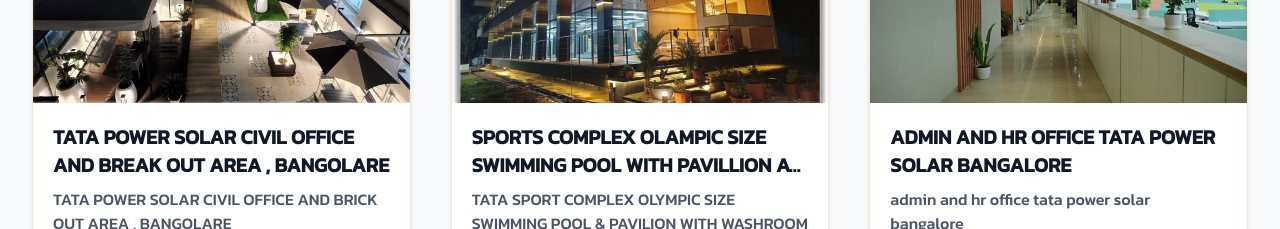
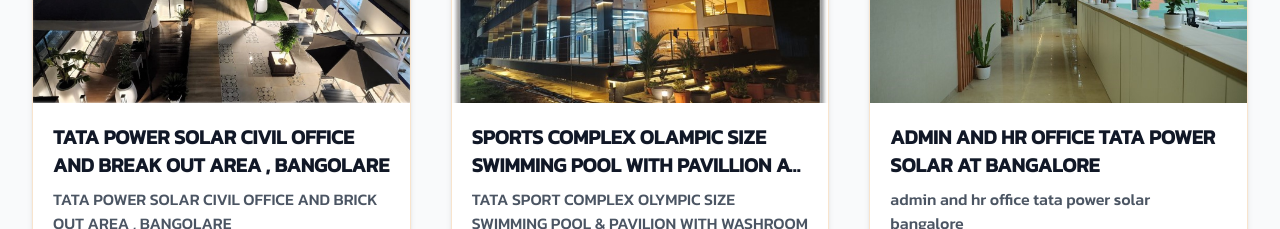
Before and after one commit to AkshayKalamkarr/supremeinfrastructure, a Next.js app: page /project/commercialprojects in a window 1280 px wide. Shown: the part 1020-1249 px from the top of the page. Built offline with nearby package versions, Linux system fonts and the light colour scheme.

Commit message:
ADMIN AND HR OFFICE TATA POWER SOLAR AT BANGALORE

```diff
--- a/data/commercialprojects.js
+++ b/data/commercialprojects.js
@@ -189,11 +189,11 @@ export const projects = [
   },
   {
     slug: "project-6",
-    title: "ADMIN AND HR OFFICE TATA POWER SOLAR BANGALORE",
+    title: "ADMIN AND HR OFFICE TATA POWER SOLAR AT BANGALORE",
     image: "/images/projects/TPSSLBANGOLARE/tpsslBanglore-15.jpg",
     description: "admin and hr office tata power solar bangalore",
     fullDescription:
-      "The project Atlantas Involved merging 8 offices into 1 single large space. The challenging, part was to keep the singularity of all office like ‘FIRE, ELECTRICAL & Washroom pipeline, so that in near future the offices can be leased out without making much modifications to the present setup. The Design was based on the young and vibrant People who were going to woirk. It Had a Pantry with all modern facility. The reception lobby depicted the line of work Atlanta’s was doing. The design was done with the latest tools like providing 3D walkways, which provided the client what the office will look like before it could be done.The space looks more beautiful with the Mood lights, Colour combinations of tiles & Furniture, Max Height Glass partition and used elements on wall decor from their Core filed.",
+      "The new Admin and HR office for Tata Power Solar in Bangalore combines functionality with modern design elements to create an inspiring workspace. The 15,000-square-foot office features a sleek powder-coated open cell ceiling in the passage areas, giving the space a contemporary, open feel. Soft fabric lighting adds warmth, complementing the functional yet stylish open-close bookshelf design. Custom 3D lettering enhances branding throughout the space, while acoustic floats are strategically placed to ensure sound control and create a quiet, productive environment. This thoughtful layout, expected to be completed in 105 days, aims to foster a collaborative atmosphere in a visually appealing setting tailored to the needs of administrative and HR professionals.",
     tagLine: "DEVELOPMENT OF FINANCES OFFICE SPACE AT TPSSL, BANGALARE",
     reraNumber: "P52000011751",
     highlights: [
```
